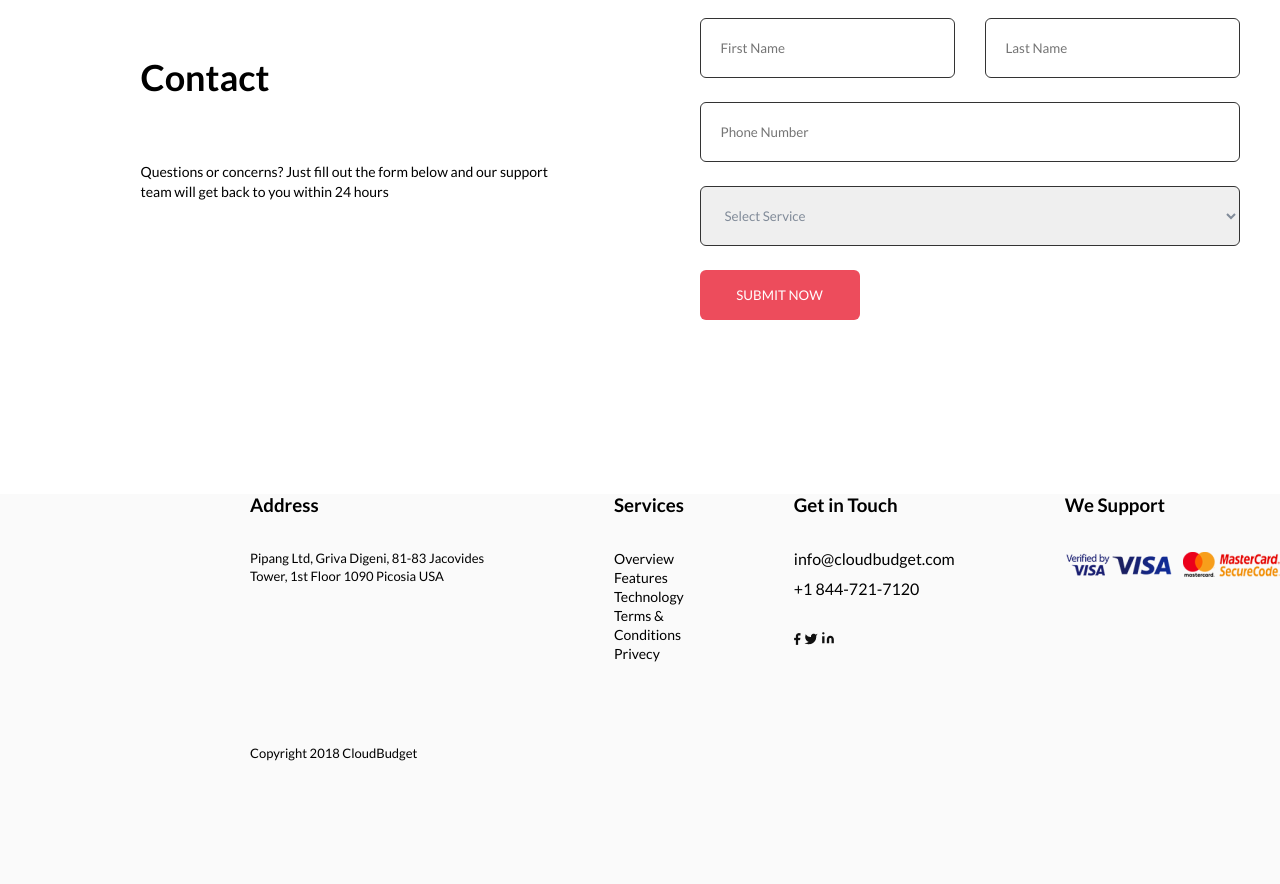
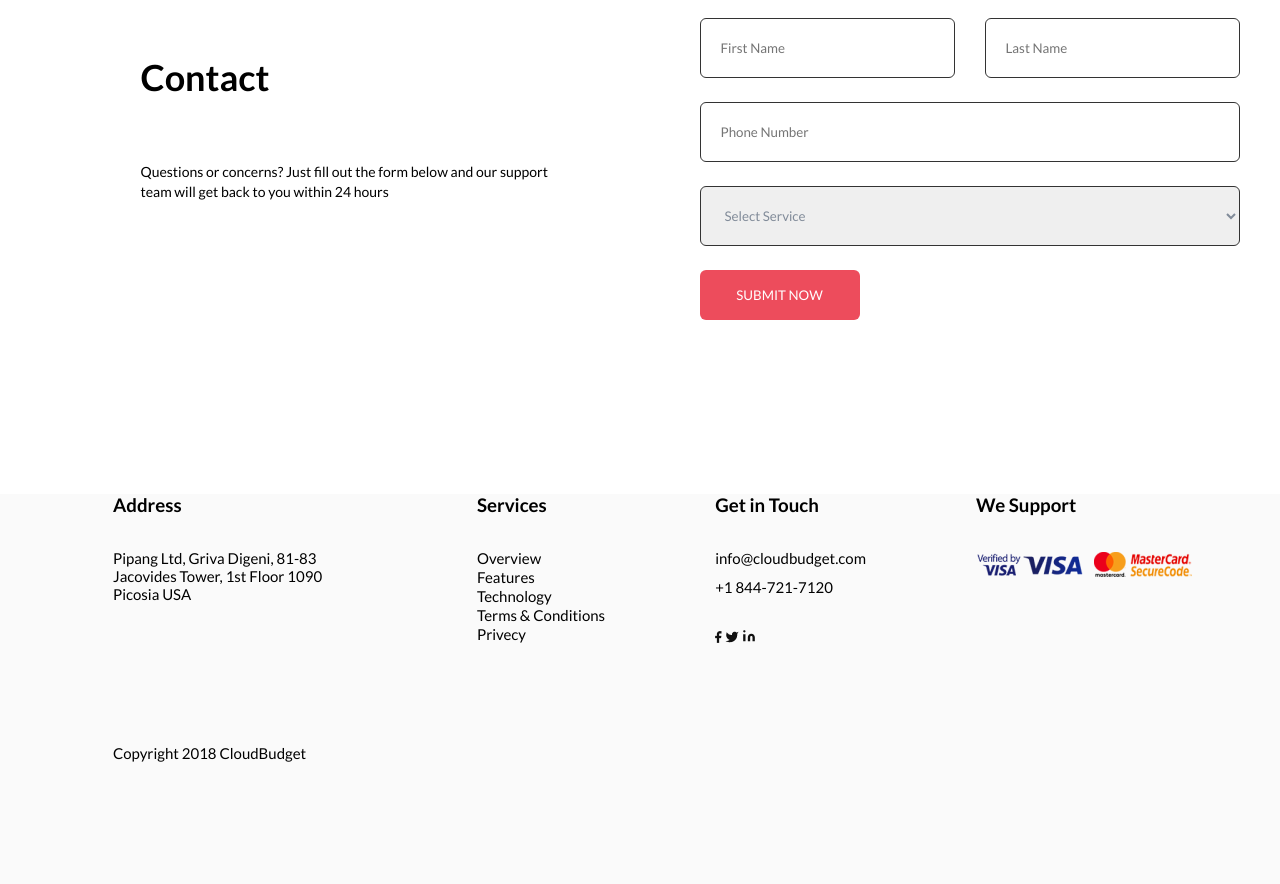
Before and after one commit to EgorMiroshnik/HomeWorks, a plain HTML site: page HW4-work-with-Block/index.html in a window 1280 px wide. Shown: the part 562-1446 px from the top of the page. Drawn offline with Linux system fonts and the light colour scheme.

Commit message:
Fix footer text

```diff
--- a/HW4-work-with-Block/style/style.css
+++ b/HW4-work-with-Block/style/style.css
@@ -140,10 +140,10 @@ footer {
     width: 100%;
     height: auto;
     display: flex;
+    justify-content: center;
     align-items: flex-start;
     padding: 0;
     background: #FAFAFA;
-
 }
 .services,
 .get-in-touch {
@@ -153,7 +153,7 @@ footer {
 .address p {
     height: 54px;
     width: 254px;
-    font-size: 13px;
+    font-size: 15px;
     line-height: 18px;
 }
 
@@ -162,9 +162,10 @@ footer {
 }
 .get-in-touch a {
     margin-bottom: 11px;
+    font-size: 15px;
 }
 .address {
-    margin-left: 250px;
+    margin-left: 25px;
 }
 .services,
 .get-in-touch,
@@ -172,7 +173,7 @@ footer {
     margin-left: 110px;
 }
 .services a {
-    font-size: 14px;
+    font-size: 15px;
     line-height: 19px;
 }
 h3 {
```
